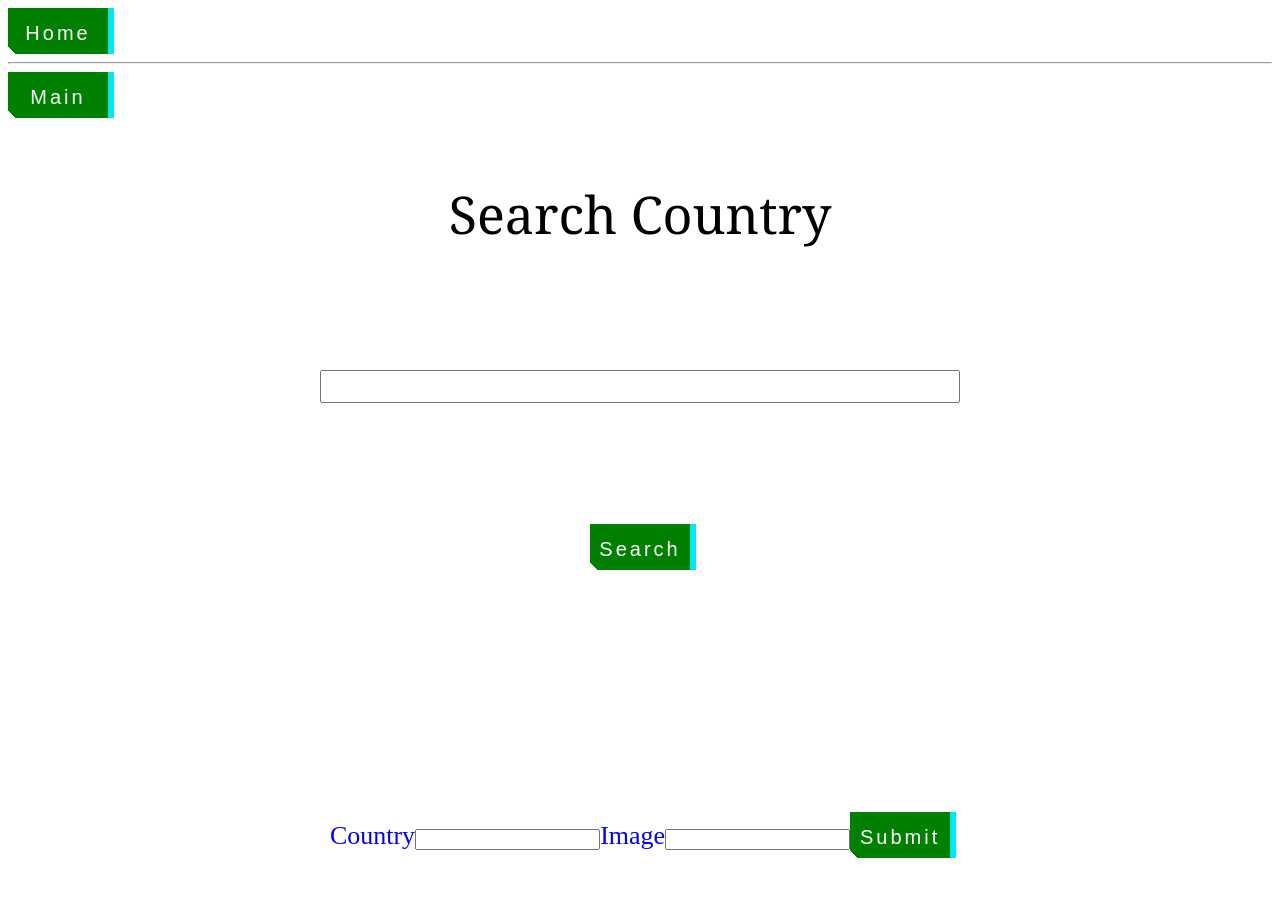
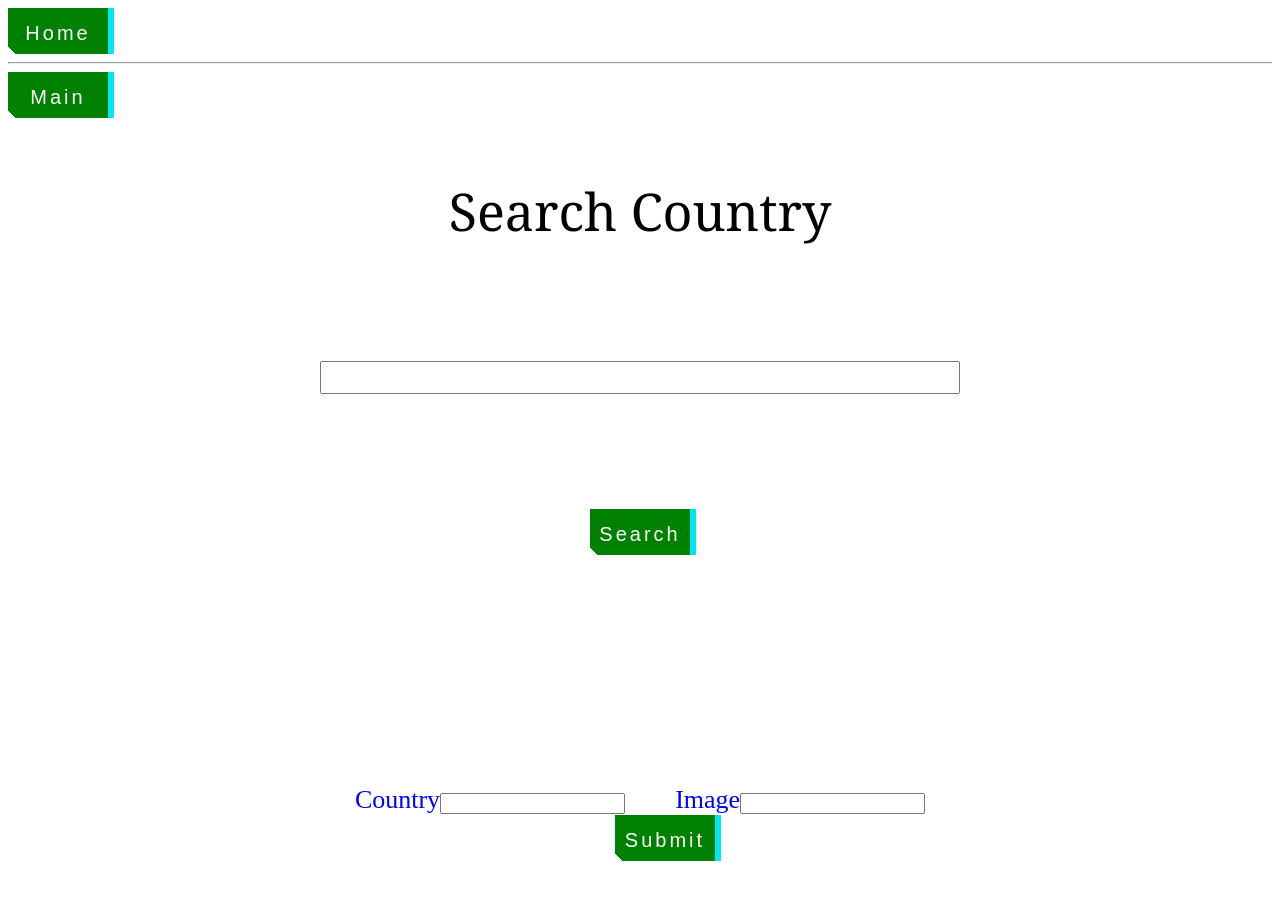
Before and after one commit to SchoolOfCode/bc13_w11d5_hackathon-front-end-lucy-naty, a React (Create React App) app in the folder hello-world-app/: page /main in a window 1280 px wide. Shown: the top 900 px of the page. Built offline with nearby package versions, Linux system fonts and the light colour scheme.

Commit message:
finished main css

```diff
--- a/hello-world-app/src/components/App/MainApp.css
+++ b/hello-world-app/src/components/App/MainApp.css
@@ -26,3 +26,8 @@ h1{
     width: 50%;
     height: 2em;
 }
+
+.formContainter{
+    display: flex;
+    justify-content: space-around;
+}
--- a/hello-world-app/src/components/App/MainApp.js
+++ b/hello-world-app/src/components/App/MainApp.js
@@ -68,12 +68,18 @@ function onChangeImage(e){
       </div>
 
       <div className="form">
-        <form>
-          <label>Country</label>
-          <input type="text" onChange={onChangeCountry} />
-          <label>Image</label>
-          <input type="text" onChange={onChangeImage} />
-          <button className="button-49" onClick={onClick}>Submit</button>
+        <form className="formContainer">
+            <label>Country</label>
+            <input type="text" onChange={onChangeCountry} />
+
+            <label className="spacingDiv">Image</label>
+            <input type="text" onChange={onChangeImage} />
+
+            <div className="spacingDiv">
+
+            <button className="button-49" onClick={onClick}>Submit</button>
+
+            </div>
         </form>
         </div>
     </div>
--- a/hello-world-app/src/components/App/StartPage.css
+++ b/hello-world-app/src/components/App/StartPage.css
@@ -8,3 +8,7 @@
     align-self: center;
     margin-left: 100px;
 }
+
+.spacingDiv{
+    margin-left: 50px;
+}
```
